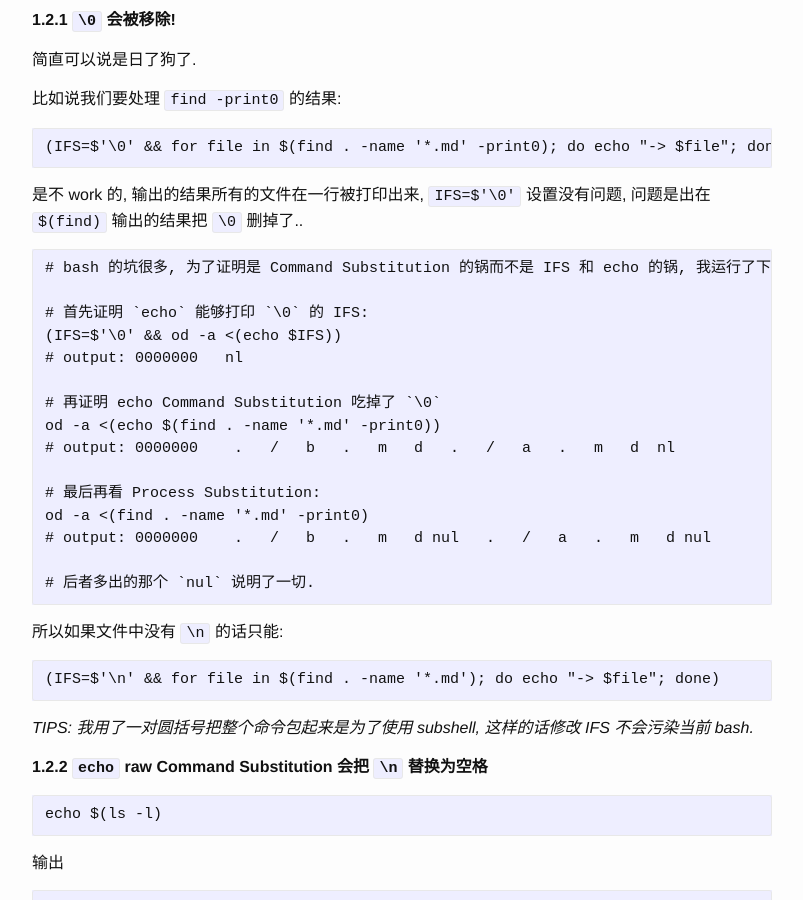
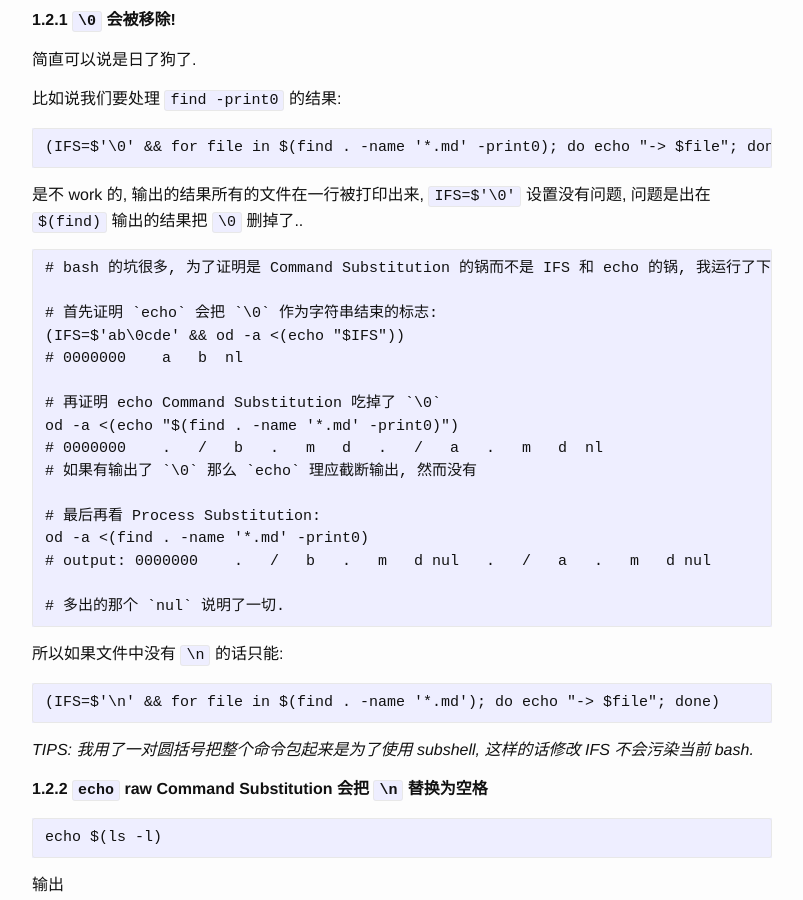
Before and after one commit to jschwinger233/jschwinger23.github.io, a Jekyll site: the page built from _posts/2019-02-09-Turtle in the-Shell.md, in a window 1280 px wide and 900 px high, scrolled down 1171 px. Shown: the whole window, without its empty margins (238-1041 px from the left). Built offline with Jekyll 4.4.1, drawn with Linux system fonts in a browser that asks for light colours.

Commit message:
correct Command Process and \0 test

````diff
--- a/_posts/2019-02-09-Turtle in the-Shell.md
+++ b/_posts/2019-02-09-Turtle in the-Shell.md
@@ -72,19 +72,20 @@ for line in $(cat file.txt); do echo "-> $line"; done
 ```
 # bash 的坑很多, 为了证明是 Command Substitution 的锅而不是 IFS 和 echo 的锅, 我运行了下面三行代码:
 
-# 首先证明 `echo` 能够打印 `\0` 的 IFS:
-(IFS=$'\0' && od -a <(echo $IFS))
-# output: 0000000   nl
+# 首先证明 `echo` 会把 `\0` 作为字符串结束的标志:
+(IFS=$'ab\0cde' && od -a <(echo "$IFS"))
+# 0000000    a   b  nl
 
 # 再证明 echo Command Substitution 吃掉了 `\0`
-od -a <(echo $(find . -name '*.md' -print0))
-# output: 0000000    .   /   b   .   m   d   .   /   a   .   m   d  nl
+od -a <(echo "$(find . -name '*.md' -print0)")
+# 0000000    .   /   b   .   m   d   .   /   a   .   m   d  nl
+# 如果有输出了 `\0` 那么 `echo` 理应截断输出, 然而没有
 
 # 最后再看 Process Substitution:
 od -a <(find . -name '*.md' -print0)
 # output: 0000000    .   /   b   .   m   d nul   .   /   a   .   m   d nul
 
-# 后者多出的那个 `nul` 说明了一切.
+# 多出的那个 `nul` 说明了一切.
 ```
 
 所以如果文件中没有 `\n` 的话只能:
````
Also changed, not shown: 1 other file.
